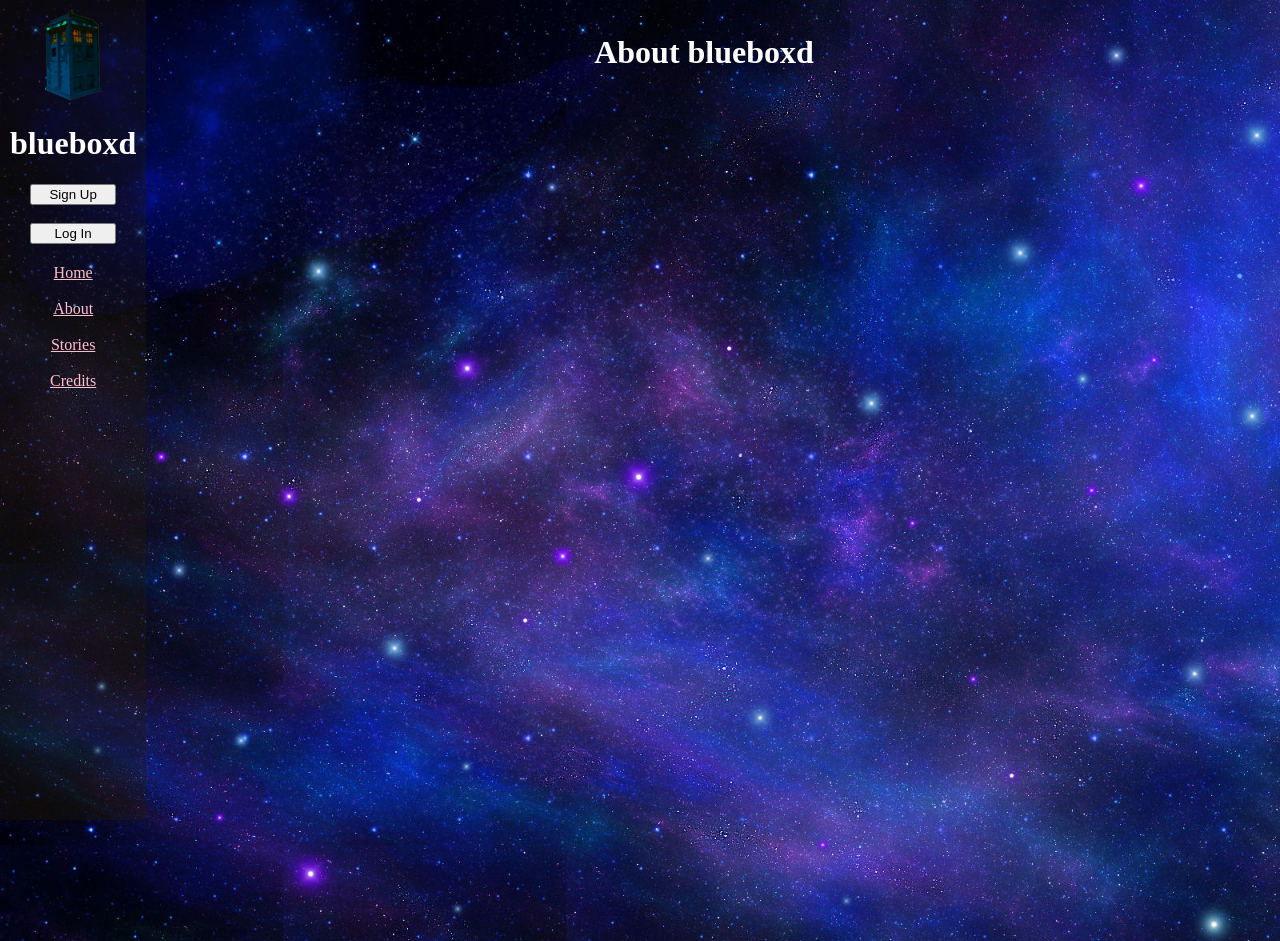
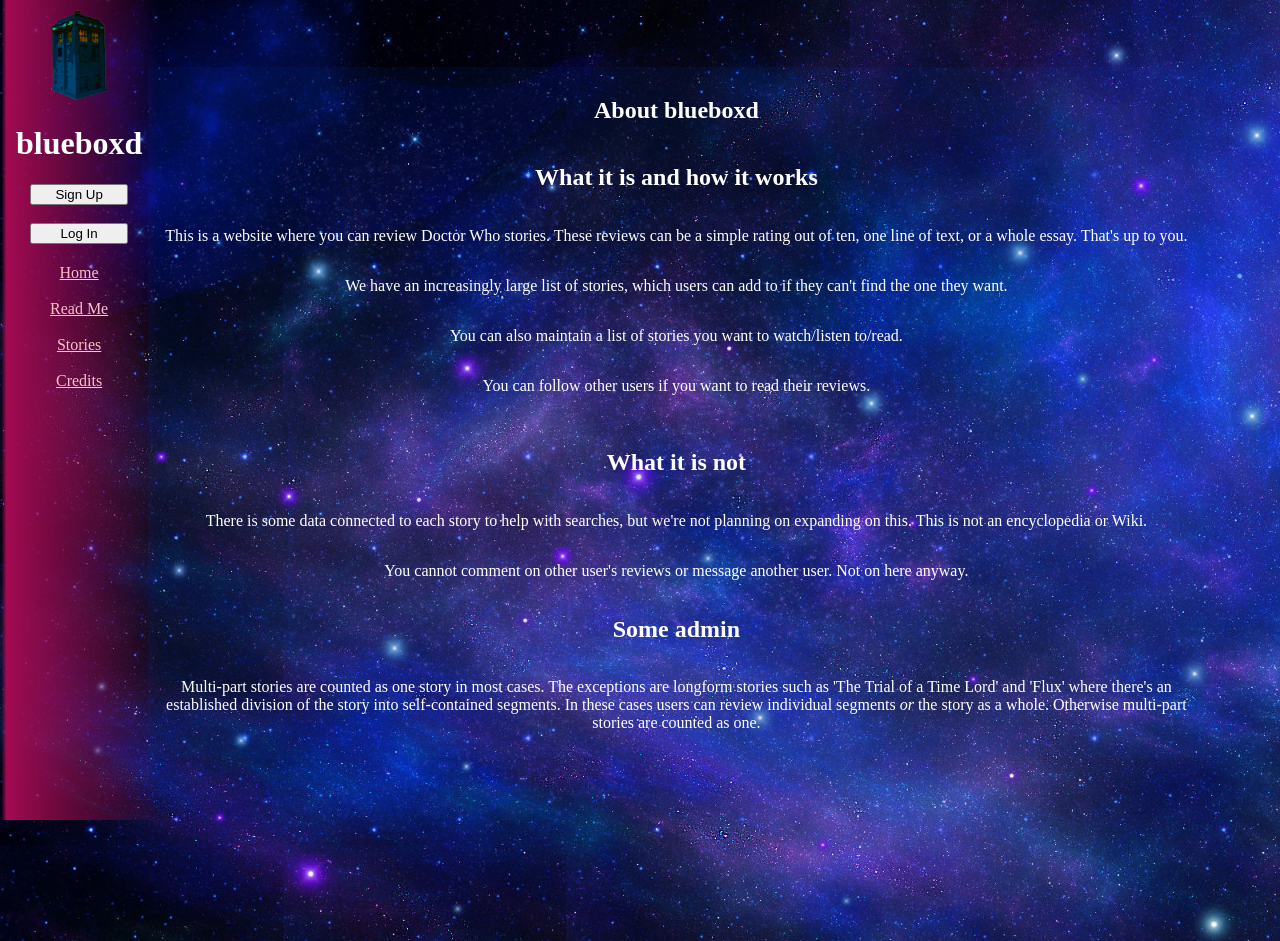
Before and after one commit to aagb1884/blueboxd_frontend, a React (Create React App) app: page /about in a window 1280 px wide. Built offline with nearby package versions, Linux system fonts and the light colour scheme; no server answers; a web font is replaced by a local one.

Commit message:
added about page, centre justified content

```diff
--- a/src/App.css
+++ b/src/App.css
@@ -21,7 +21,8 @@
     display: flex;
     flex-direction: row;
     padding: 10px;
-    background-color: rgb(33, 28, 1, 0.3);
+    background: rgb(168,10,84);
+background: linear-gradient(90deg, rgba(168,10,84,0.008) 1%, rgba(162,10,81,1) 4%, rgba(33,1,16,0.01) 100%);
     text-align: center;
 }
 
@@ -45,8 +46,9 @@
   display: flex;
   flex-direction: column;
   text-align: center;
+  justify-content: center;
   width: 90%;
-  padding-left: 10%;
+  margin-left: 10%;
   padding-bottom: 5%;
 }
 
@@ -59,16 +61,13 @@
   padding: 20px;
 }
 
-.story-list {
- display: flex;
- flex-direction: column;
-}
 
 .story-item{
   border-style: double;
   margin: 10px;
   width: 90%;
-  justify-content: center;
+  flex: 3;
+
 }
 
 .story-item-container{
@@ -78,7 +77,7 @@
   margin-left: auto;
   margin-right: auto;
   padding: 20px;
-  background-color: rgb(6,63,170, 0.1);
+  /* background-color: rgb(6,63,170, 0.1); */
   align-items: center;
 }
 
@@ -114,19 +113,13 @@
 }
 
 .story-buttons{
-  background: #211C01;
+  background: rgb(168,10,84);
   color: antiquewhite;
   font: inherit;
   border-radius: 5px;
   min-width: 200px;
   height: 80px;
 }
-
-/* .read-more {
-  border: 2px;
-  border-color: antiquewhite;
-  border-radius: 2px;
-} */
 
 ul{
   list-style-type: none;
@@ -143,6 +136,14 @@
 
 .stories-search-results {
   margin-top: 20px;
+  justify-content: center;
+}
+
+.search-results{
+  display: flex;
+  flex-direction: column;
+  justify-content: center;
+  align-items: center;
 }
 
 .search-bar{
@@ -150,3 +151,14 @@
   flex-direction: row;
   justify-content: space-around;
 }
+
+.about{
+  display: flex;
+  flex-direction: column;
+  margin: 20px;
+  padding: 10px;
+  background-color: rgb(6,63,170, 0.1);
+  width: 90%;
+  align-items: center;
+  justify-content: center;
+}
--- a/src/Components/Footer.js
+++ b/src/Components/Footer.js
@@ -12,7 +12,7 @@
                 <>
                 <NavLink to="/">Home</NavLink>
             <br />
-                <NavLink to="/about">About</NavLink>
+                <NavLink to="/about">Read Me</NavLink>
             <br />
                 <NavLink to="/stories">Stories</NavLink>
             <br />
@@ -25,7 +25,7 @@
                     <>
                     <NavLink to="/">Home</NavLink>
                     <br />
-                    <NavLink to="/about">About</NavLink>
+                    <NavLink to="/about">Read Me</NavLink>
                     <br />
                     <NavLink to="/stories">Stories</NavLink>
                     <br />
--- a/src/pages/about-page.js
+++ b/src/pages/about-page.js
@@ -3,9 +3,20 @@
 const AboutPage = () => {
     return (
         <PageLayout>
+            <section className="about">
             <h1>About blueboxd</h1>
-
-
+            <h2>What it is and how it works</h2>
+            <p>This is a website where you can review Doctor Who stories. These reviews can be a simple rating out of ten, one line of text, or a whole essay. That's up to you.</p>
+            <p>We have an increasingly large list of stories, which users can add to if they can't find the one they want.</p>
+            <p>You can also maintain a list of stories you want to watch/listen to/read.</p>
+            <p>You can follow other users if you want to read their reviews.</p>
+            <br />
+            <h2>What it is not</h2>
+            <p>There is some data connected to each story to help with searches, but we're not planning on expanding on this. This is not an encyclopedia or Wiki.</p>
+            <p>You cannot comment on other user's reviews or message another user. Not on here anyway.</p>
+            <h2>Some admin</h2>
+            <p>Multi-part stories are counted as one story in most cases. The exceptions are longform stories such as 'The Trial of a Time Lord' and 'Flux' where there's an established division of the story into self-contained segments. In these cases users can review individual segments <i>or</i> the story as a whole. Otherwise multi-part stories are counted as one.</p>
+            </section>
         </PageLayout>
      );
 }
--- a/src/pages/search-results.js
+++ b/src/pages/search-results.js
@@ -9,6 +9,7 @@
     formatSeries={formatSeries} />})
 
     return (
+
         <div className="search-results">
             {storyList}
         </div>
--- a/src/pages/story-detail-page.js
+++ b/src/pages/story-detail-page.js
@@ -59,22 +59,6 @@
       );
   });
 
-  function formatSeries(series) {
-
-      series = series.toLowerCase();
-
-      const firstNumberIndex = series.search(/\d/);
-
-      if (firstNumberIndex !== -1) {
-          series = series.slice(0, firstNumberIndex) + ' ' + series.slice(firstNumberIndex);
-      }
-
-
-      series = series.charAt(0).toUpperCase() + series.slice(1);
-
-      return series;
-  }
-
   const episodeText = selectedStory.noOfEpisodes === 1 ? ' Episode' : ' Episodes';
 
   console.log(selectedStory.doctors)
@@ -94,7 +78,7 @@
         <ul>
             <div className="story-column-1">
 
-            <li>{storyDoctorInfo}: {formatSeries(selectedStory.series)}, Story {selectedStory.storyNumber}</li>
+            <li>{storyDoctorInfo}: {selectedStory.series}, Story {selectedStory.storyNumber}</li>
             <li><b>Companions:</b> {storyCompanionInfo}</li>
             <li>Originally broadcast: {selectedStory.firstEpBroadcast == selectedStory.lastEpBroadcast ? selectedStory.firstEpBroadcast : selectedStory.firstEpBroadcast + ' - ' + selectedStory.lastEpBroadcast}
             {' (' + selectedStory.noOfEpisodes + episodeText + ')'}</li>
--- a/src/pages/story_item.js
+++ b/src/pages/story_item.js
@@ -25,21 +25,21 @@
         );
     });
 
-    function formatSeries(series) {
+    // function formatSeries(series) {
 
-        series = series.toLowerCase();
+    //     series = series.toLowerCase();
 
-        const firstNumberIndex = series.search(/\d/);
+    //     const firstNumberIndex = series.search(/\d/);
 
-        if (firstNumberIndex !== -1) {
-            series = series.slice(0, firstNumberIndex) + ' ' + series.slice(firstNumberIndex);
-        }
+    //     if (firstNumberIndex !== -1) {
+    //         series = series.slice(0, firstNumberIndex) + ' ' + series.slice(firstNumberIndex);
+    //     }
 
 
-        series = series.charAt(0).toUpperCase() + series.slice(1);
+    //     series = series.charAt(0).toUpperCase() + series.slice(1);
 
-        return series;
-    }
+    //     return series;
+    // }
 
 
     const episodeText = story.noOfEpisodes === 1 ? ' Episode' : ' Episodes';
@@ -58,7 +58,7 @@
         <ul>
             <div className="story-column-1">
 
-            <li>{doctorInfo}: {formatSeries(story.series)}, Story {story.storyNumber}</li>
+            <li>{doctorInfo}: {story.series}, Story {story.storyNumber}</li>
             <li><b>Companions:</b> {companionInfo}</li>
             <li>Originally broadcast: {story.firstEpBroadcast == story.lastEpBroadcast ? story.firstEpBroadcast : story.firstEpBroadcast + ' - ' + story.lastEpBroadcast}
             {' (' + story.noOfEpisodes + episodeText + ')'}</li>
--- a/src/pages/story_page.js
+++ b/src/pages/story_page.js
@@ -7,10 +7,6 @@
 
     const [searchTerm, setSearchTerm] = useState("");
     const [filterByMedia, setFilterByMedia] = useState('All');
-
-  //   const allStories = stories.map((story, index) => {
-  //     return <StoryDetailPage key={index} story={story} storyID={story.id}/>
-  //  })
 
         const handleSearch = (event) => {
             event.preventDefault();
@@ -67,9 +63,9 @@
     return (
         <PageLayout>
         <section>
-            <h1>Story Page</h1>
+            <h1>All the stories. In the end.</h1>
             <section className="search-page">
-         <h3>Search for specific stories.</h3>
+         <h4>Search for specific stories.</h4>
             <p>Results will appear as you type.</p>
             <div className='search-function'>
                <input  id="search"
@@ -92,11 +88,11 @@
                 aria-label="Filter Stories by Foamat">`
                 <option value='All'>Filter By Format</option>
                 <option value='TV'>TV</option>
-                <option value='FILM'>Film</option>
-                <option value='AUDIO'>Audio</option>
-                <option value='PROSE'>Prose</option>
-                <option value='COMIC'>Comic</option>
-                <option value='OTHER'>Other</option>
+                <option value='Film'>Film</option>
+                <option value='Audio'>Audio</option>
+                <option value='Prose'>Prose</option>
+                <option value='Comic'>Comic</option>
+                <option value='Other'>Other</option>
                 </select>
                 <span className="focus"></span>
                 </div>
```
